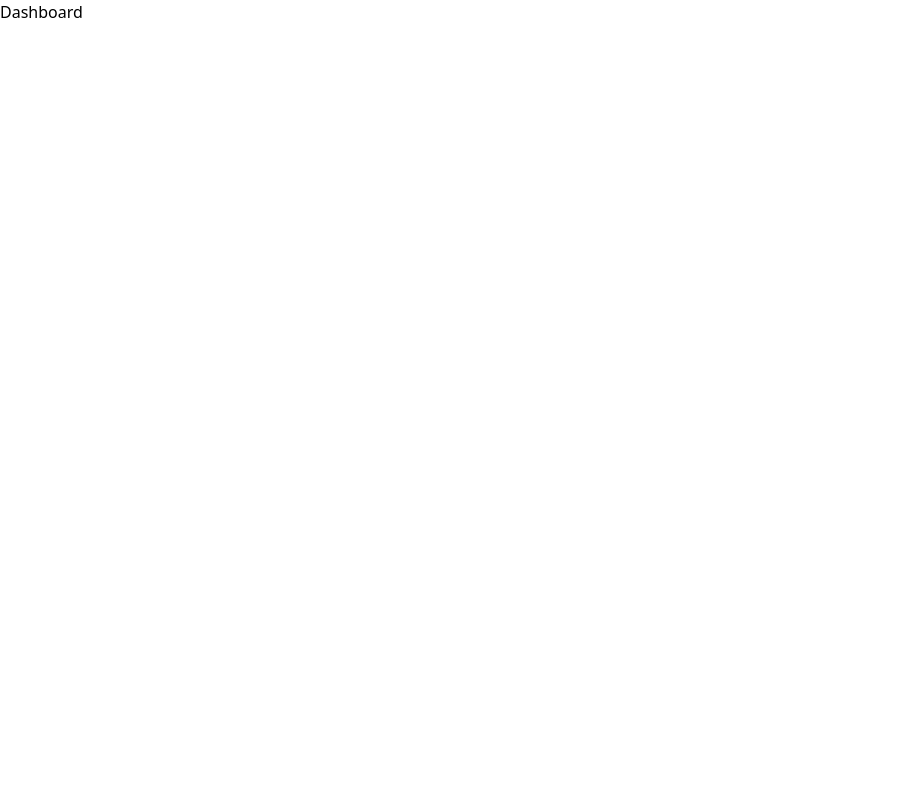
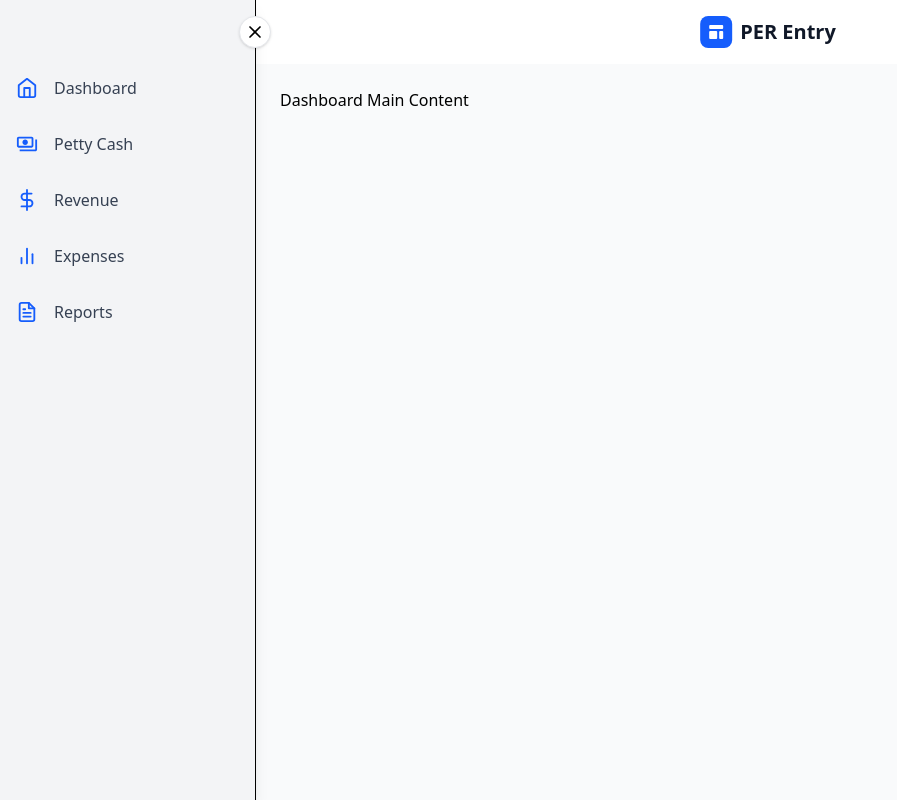
Before and after one commit to subhransu-mishra/PER, a React (Vite) app in the folder client/: page /dashboard in a window 1280 px wide. Shown: the whole page, without its empty margins (0-897 px from the left). Built offline with nearby package versions, Linux system fonts and the light colour scheme; the HTML template or start-up script is replaced by a standard one.

Commit message:
Dashboard Page started

```diff
--- a/client/package.json
+++ b/client/package.json
@@ -17,13 +17,9 @@
     "react": "^19.1.0",
     "react-dom": "^19.1.0",
     "react-icons": "^5.5.0",
-<<<<<<< HEAD
-    "react-router-dom": "^7.6.3",
-=======
     "react-router-dom": "^7.6.2",
     "react-spinners": "^0.17.0",
     "react-toastify": "^11.0.5",
->>>>>>> 57f0478d86927d299b033efd4dbfedd3aefce267
     "swiper": "^11.2.8",
     "tailwindcss": "^4.1.10"
   },
--- /dev/null
+++ b/client/src/components/Dashboard/DashNavbar.jsx
@@ -0,0 +1,39 @@
+import React from "react";
+import { UserCircle } from "lucide-react";
+
+const DashNavbar = () => {
+  // Get user from localStorage
+  const user = React.useMemo(() => {
+    const saved = localStorage.getItem("user");
+    return saved ? JSON.parse(saved) : null;
+  }, []);
+
+  return (
+    <div className="relative w-full h-16 flex items-center">
+      {/* Logo Centered in dashboard area (not including sidebar) */}
+      <div className="absolute left-1/2 top-1/2 transform -translate-x-1/2 -translate-y-1/2 flex items-center space-x-2">
+        <div className="w-8 h-8 bg-blue-600 rounded-lg flex items-center justify-center">
+          <svg
+            className="w-5 h-5 text-white"
+            fill="currentColor"
+            viewBox="0 0 20 20"
+          >
+            <path d="M3 4a1 1 0 011-1h12a1 1 0 011 1v2a1 1 0 01-1 1H4a1 1 0 01-1-1V4zM3 10a1 1 0 011-1h6a1 1 0 011 1v6a1 1 0 01-1 1H4a1 1 0 01-1-1v-6zM14 9a1 1 0 00-1 1v6a1 1 0 001 1h2a1 1 0 001-1v-6a1 1 0 00-1-1h-2z" />
+          </svg>
+        </div>
+        <span className="text-xl font-bold text-gray-900">PER Entry</span>
+      </div>
+      {/* User Details Right End */}
+      {user && (
+        <div className="absolute right-6 top-1/2 -translate-y-1/2 flex items-center space-x-3">
+          <UserCircle className="w-7 h-7 text-blue-600" />
+          <span className="text-gray-800 font-medium">
+            {user.employeeId || user.name || user.email}
+          </span>
+        </div>
+      )}
+    </div>
+  );
+};
+
+export default DashNavbar;
--- /dev/null
+++ b/client/src/components/Dashboard/Expenses.jsx
@@ -0,0 +1,9 @@
+import React from 'react'
+
+const Expenses = () => {
+  return (
+    <div>Expenses</div>
+  )
+}
+
+export default Expenses
--- /dev/null
+++ b/client/src/components/Dashboard/PettyCash.jsx
@@ -0,0 +1,9 @@
+import React from 'react'
+
+const PettyCash = () => {
+  return (
+    <div>PettyCash</div>
+  )
+}
+
+export default PettyCash
--- /dev/null
+++ b/client/src/components/Dashboard/Reports.jsx
@@ -0,0 +1,9 @@
+import React from 'react'
+
+const Reports = () => {
+  return (
+    <div>Reports</div>
+  )
+}
+
+export default Reports
--- /dev/null
+++ b/client/src/components/Dashboard/Revenue.jsx
@@ -0,0 +1,9 @@
+import React from 'react'
+
+const Revenue = () => {
+  return (
+    <div>Revenue</div>
+  )
+}
+
+export default Revenue
--- /dev/null
+++ b/client/src/components/Dashboard/Sidebar.jsx
@@ -0,0 +1,61 @@
+import React, { useState } from "react";
+import {
+  FiMenu,
+  FiX,
+  FiHome,
+  FiDollarSign,
+  FiBarChart2,
+  FiFileText,
+} from "react-icons/fi";
+import { MdOutlinePayments } from "react-icons/md";
+
+const sections = [
+  { name: "Dashboard", icon: <FiHome size={22} /> },
+  { name: "Petty Cash", icon: <MdOutlinePayments size={22} /> },
+  { name: "Revenue", icon: <FiDollarSign size={22} /> },
+  { name: "Expenses", icon: <FiBarChart2 size={22} /> },
+  { name: "Reports", icon: <FiFileText size={22} /> },
+];
+
+const Sidebar = () => {
+  const [open, setOpen] = useState(true);
+
+  return (
+    <div
+      className={`h-full flex flex-col bg-gray-100 border-r transition-all duration-300 ease-in-out
+        ${open ? "w-64" : "w-20"} shadow-lg relative z-20`}
+    >
+      {/* Toggle Button */}
+      <button
+        className={`absolute -right-4 top-4 w-8 h-8 bg-white border border-gray-200 rounded-full shadow flex items-center justify-center transition-transform duration-300 z-30 ${
+          open ? "rotate-0" : "rotate-180"
+        }`}
+        onClick={() => setOpen((prev) => !prev)}
+        aria-label={open ? "Close sidebar" : "Open sidebar"}
+      >
+        {open ? <FiX size={20} /> : <FiMenu size={20} />}
+      </button>
+      {/* Sidebar Sections */}
+      <nav className="flex-1 flex flex-col mt-16 space-y-2">
+        {sections.map((section) => (
+          <div
+            key={section.name}
+            className={`flex items-center gap-4 px-4 py-3 cursor-pointer rounded-lg transition-all duration-200 group
+              hover:bg-blue-100 text-gray-700 font-medium
+              ${open ? "justify-start" : "justify-center"}`}
+          >
+            <span className="text-blue-600">{section.icon}</span>
+            <span
+              className={`transition-all duration-200 origin-left
+                ${open ? "opacity-100 scale-100" : "opacity-0 scale-0 w-0"}`}
+            >
+              {section.name}
+            </span>
+          </div>
+        ))}
+      </nav>
+    </div>
+  );
+};
+
+export default Sidebar;
--- a/client/src/pages/Dashboard.jsx
+++ b/client/src/pages/Dashboard.jsx
@@ -1,9 +1,24 @@
-import React from 'react'
+import React from "react";
+import DashNavbar from "../components/Dashboard/DashNavbar";
+import Sidebar from "../components/Dashboard/Sidebar";
 
 const Dashboard = () => {
   return (
-    <div>Dashboard</div>
-  )
-}
+    <div className="flex h-screen">
+      <aside className="w-64 bg-gray-100 border-r">
+        <Sidebar />
+      </aside>
+      <div className="flex-1 flex flex-col">
+        <header className="h-16 flex items-center">
+          <DashNavbar />
+        </header>
+        <main className="flex-1 p-6 bg-gray-50">
+          {/* Main dashboard content goes here, changes with tabs */}
+          <div>Dashboard Main Content</div>
+        </main>
+      </div>
+    </div>
+  );
+};
 
-export default Dashboard
+export default Dashboard;
```
Also changed, not shown: 1 other file (tests, documents, lock files or other folders).
